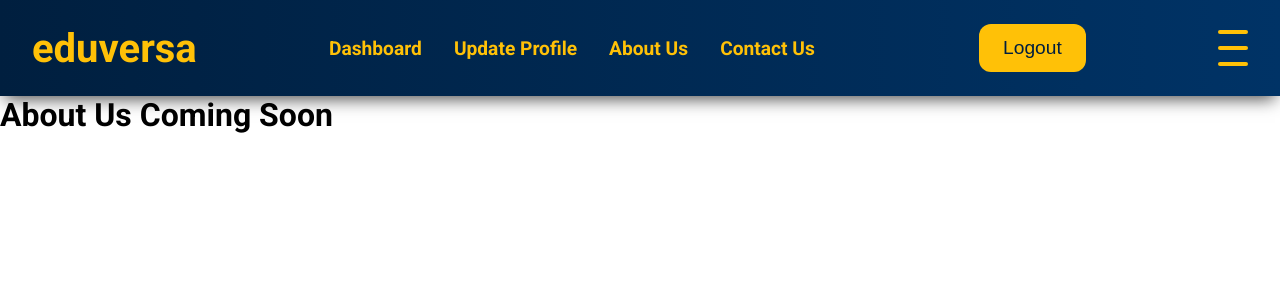
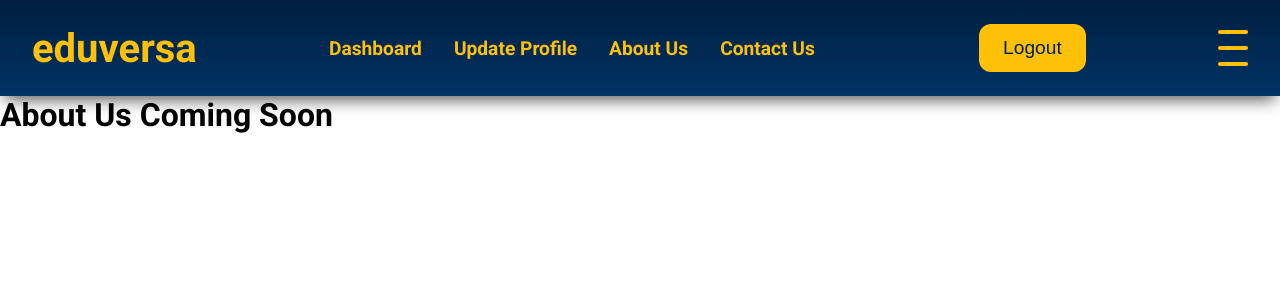
Before and after one commit to eduversa/eduversa.github.io, a Next.js app: page /applicant/about in a window 1280 px wide. Shown: the top 300 px of the page. Built offline with nearby package versions, Linux system fonts and the light colour scheme; sample sign-in values are in the browser's storage; a web font is replaced by a local one.

Commit message:
working with color

```diff
--- a/styles/containers/_applicant_navbar.scss
+++ b/styles/containers/_applicant_navbar.scss
@@ -1,7 +1,7 @@
 .applicant-nav {
   position: relative;
   color: #fff;
-  background: linear-gradient(to right, #001f3f, #003366);
+  background: linear-gradient(180deg, #001f3f, #003366);
   padding: 1.5rem 2rem;
   @include flex-container(row, nowrap, space-between, center);
   box-shadow: 0 8px 16px rgba(0, 0, 0, 0.2);
```
